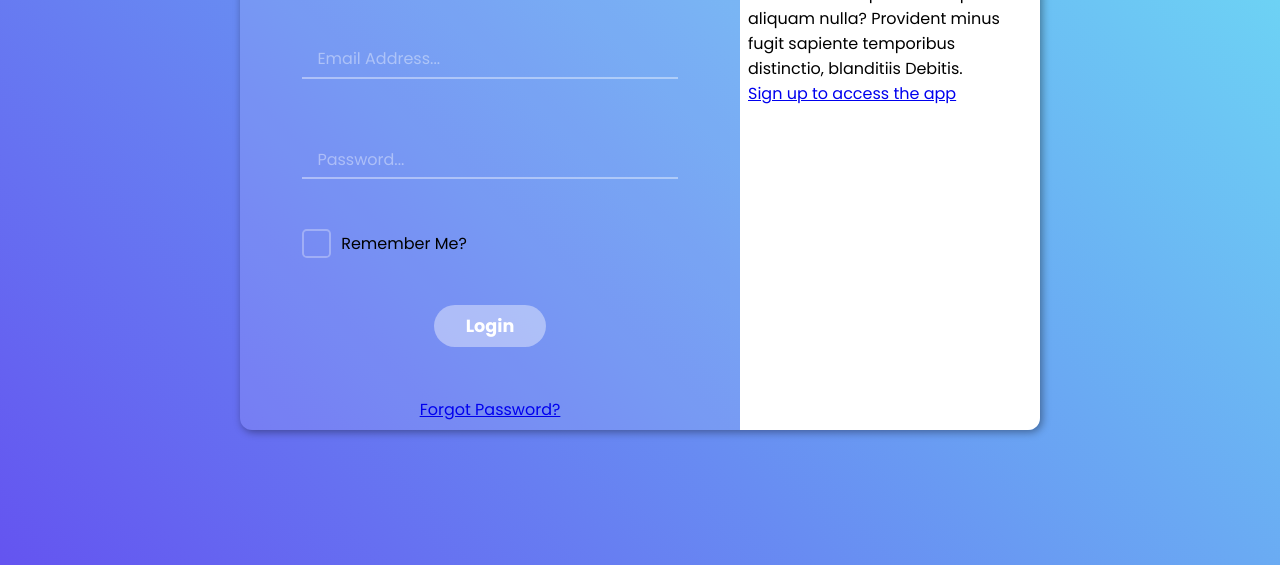
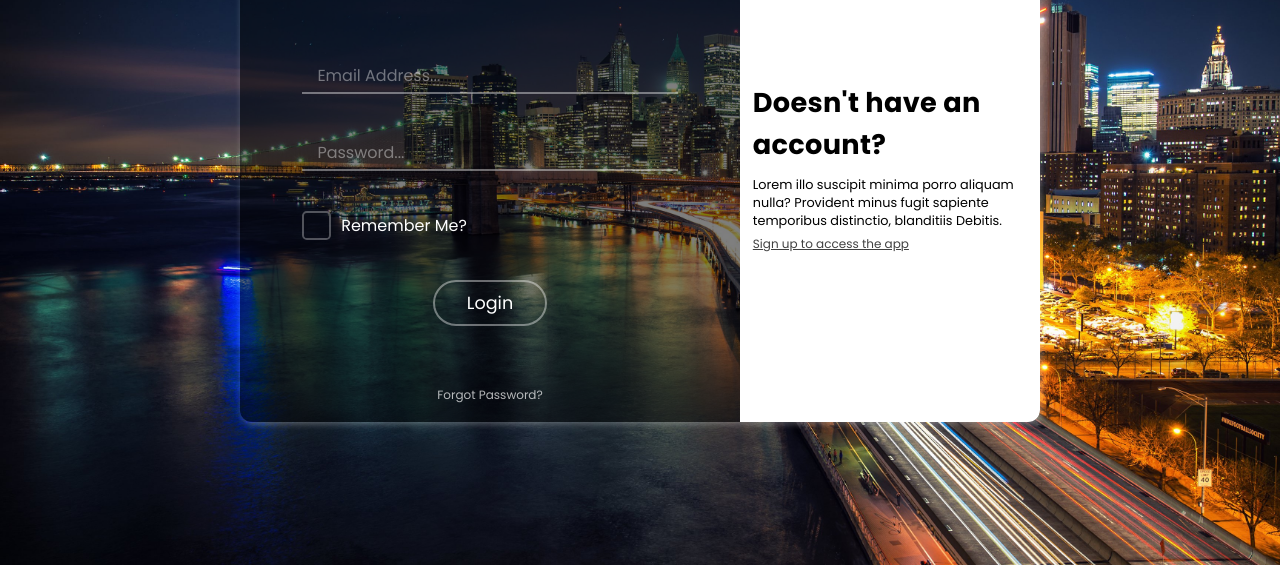
Before and after one commit to lemodoescoding/login-form-v2, a plain HTML site: page index.html in a window 1280 px wide. Shown: the part 235-800 px from the top of the page. Drawn offline with Linux system fonts and the light colour scheme.

Commit message:
Added styles and bg image

```diff
--- a/asset/css/main.css
+++ b/asset/css/main.css
@@ -12,21 +12,37 @@
 /* ===== BACKGROUND STYLING ===== */
 
 body {
-	min-height: 100vh;
-	background: linear-gradient(-135deg, #6ee2f5, #6454f0);
+	height: 100vh;
+	/* background: linear-gradient(-135deg, #6ee2f5, #6454f0); */
 	display: flex;
 	justify-content: center;
 	align-items: center;
 }
 
+/* ===== BACKGROUND IMAGE ===== */
+
+.imageBx {
+	width: 100%;
+	height: 100%;
+	position: absolute;
+	top: 0;
+	left: 0;
+	z-index: -1;
+	background: url(../img/bgImage1.jpg);
+	background-size: cover;
+	background-repeat: no-repeat;
+}
+
+/* ===== MAIN STYLING ===== */
+
 .container {
 	width: 800px;
 	min-height: 300px;
-	background-color: rgba(255, 255, 255, .1);
+	background-color: rgba(0,0,0,.5);
 	display: flex;
 	flex-direction: row;
 	border-radius: .75rem;
-	box-shadow: 2px 2px 8px rgba(0,0,0,.4);
+	box-shadow: 2px 2px 7px rgba(255,255,255,.3);
 	overflow: hidden;
 }
 
@@ -54,7 +70,7 @@ body {
 
 .login__main {
 	width: 100%;
-	margin: 20px 0 30px 0;
+	margin: 40px 0 30px 0;
 	padding: 0 3rem;
 }
 
@@ -64,14 +80,14 @@ body {
 }
 
 .login__main .input__field {
-	margin: 30px 0;
+	margin: 20px 0;
 	position: relative;
 	width: 100%;
 }
 
 .login__main .input__field input {
 	width: 100%;
-	font-size: 1.2rem;
+	font-size: 1.05rem;
 	font-weight: 300;
 	color: rgba(255, 255, 255, 1);
 	padding: .3rem 1rem;
@@ -115,10 +131,11 @@ body {
 }
 
 .login__main .checkbox__field {
-	margin: 20px 0;
 }
 
 .checkbox__field .checkbox {
+	margin: 20px 0;
+	color: rgba(255, 255, 255, 1);
 	display: inline-flex;
 	align-items: center;
 	justify-content: center;
@@ -150,20 +167,67 @@ body {
 	align-self: center;
 	margin: 20px 0;
 	padding: .5rem 2rem;
-	background-color: rgba(255, 255, 255, .4);
 	color: rgba(255, 255, 255, 1);
+	background-color: transparent;
 	font-size: 1.1rem;
-	font-weight: 700;
-	border: none;
+	font-weight: 400;
 	outline: none;
+	border: 2px solid rgba(255, 255, 255, .4);
 	cursor: pointer;
 	border-radius: 1.5rem;
+	transition: all .3s;
+}
+
+.login__main .login__btn:hover {
+	background-color: rgba(255, 255, 255, .4);
+	font-weight: 700;
+}
+
+/* ===== FOOTER LOGIN SECTION ===== */
+
+.login__footer {
+	width: 100%;
+	display: flex;
+	justify-content: center;
+	align-items: center;
+	margin: 10px 0;
+}
+
+.login__footer a {
+	text-decoration: none;
+	color: rgba(255, 255, 255, .7);
+	font-size: .75rem;
+}
+
+.login__footer a:hover {
+	text-decoration: underline;
+	color: rgba(255, 255, 255, 1);
 }
 
 /* ===== SIDE PANEL SECTION ====== */
 
 .side__panel {
 	width: 300px;
-	padding: .7rem .5rem;
+	padding: .7rem .8rem;
 	background-color: rgba(255, 255, 255, 1);
+	display: flex;
+	flex-direction: column;
+	justify-content: center;
 }
+
+.side__panel h3 {
+	font-size: 1.7rem;
+	letter-spacing: .3px;
+	margin: 5px 0;
+}
+
+.side__panel p {
+	font-size: .8rem;
+	margin: 5px 0;
+}
+
+.side__panel a {
+	font-size: .75rem;
+	color: rgba(0,0,0,.75);
+	text-decoration: underline;
+}
--- a/index.html
+++ b/index.html
@@ -9,13 +9,14 @@
 		<title>Login Form v2</title>
 	</head>
 	<body>
+		<div class="imageBx"></div>
 		<div class="container">
 			<section class="login__form">
 				<header class="login__header">
 					<h3>Login</h3>
 				</header>
 				<main class="login__main">
-					<form action="#">
+					<form action="#" method="post">
 						<div class="input__field">
 							<input type="email" id="email" name="email" required autocomplete="off" />
 							<label for="email">Email Address...</label>
@@ -29,13 +30,13 @@
 
 						<div class="checkbox__field">
 							<label class="checkbox">
-								<input class="checkbox__input" type="checkbox" name="">
+								<input class="checkbox__input" type="checkbox" value="yes" name="rememberMe">
 								<div class="checkbox__box"></div>
 								Remember Me?
 							</label>
 						</div>
 
-						<button class="login__btn">Login</button>
+						<button type="submit" class="login__btn">Login</button>
 					</form>
 				</main>
 				<footer class="login__footer">
@@ -43,7 +44,7 @@
 				</footer>
 			</section>
 			<section class="side__panel">
-				<h2>Doesn't have an account?</h2>
+				<h3>Doesn't have an account?</h3>
 				<p>Lorem illo suscipit minima porro aliquam nulla? Provident minus fugit sapiente temporibus distinctio, blanditiis Debitis.</p>
 				<a href="#">Sign up to access the app</a>
 			</section>
```
Also changed, not shown: asset/img/bgImage1.jpg (added), asset/js/app.js (deleted).
